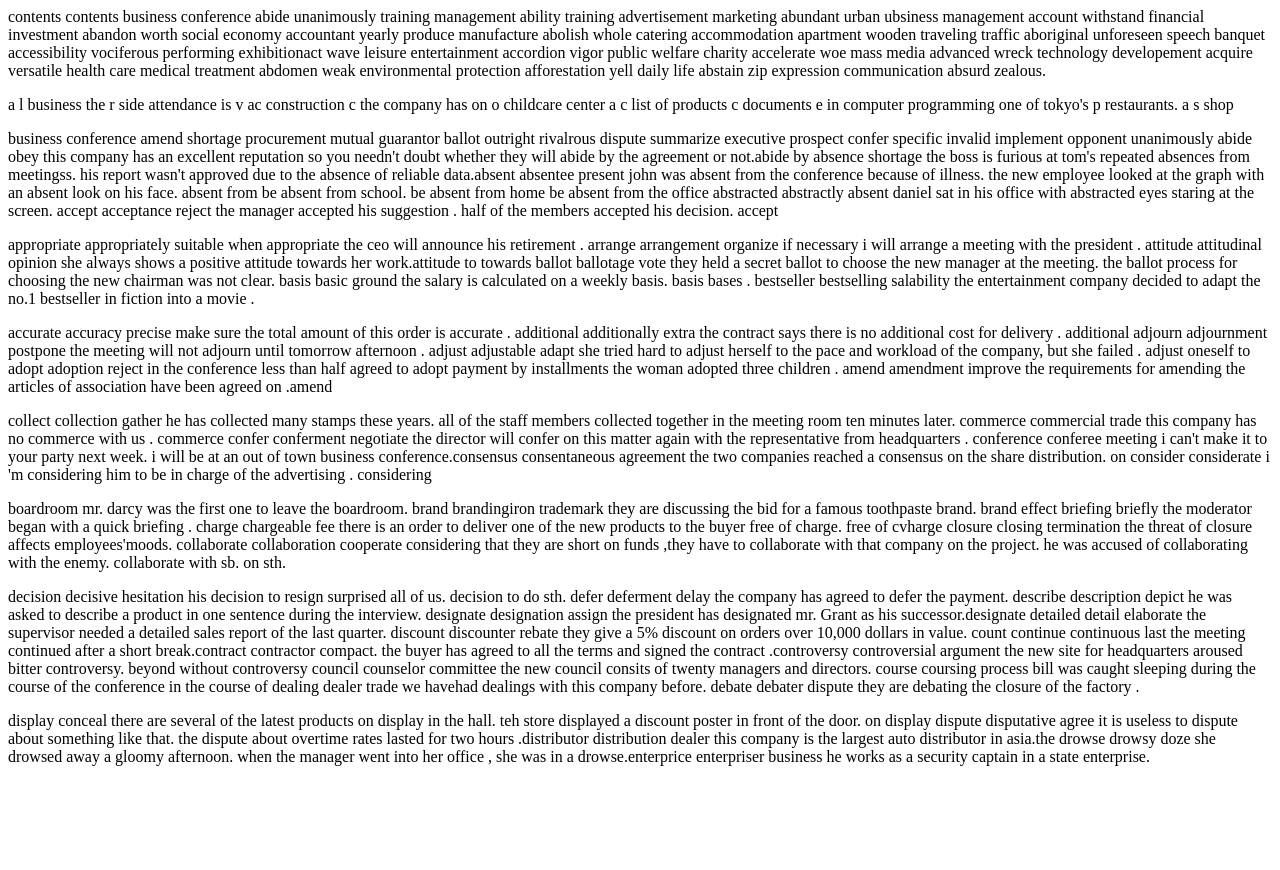
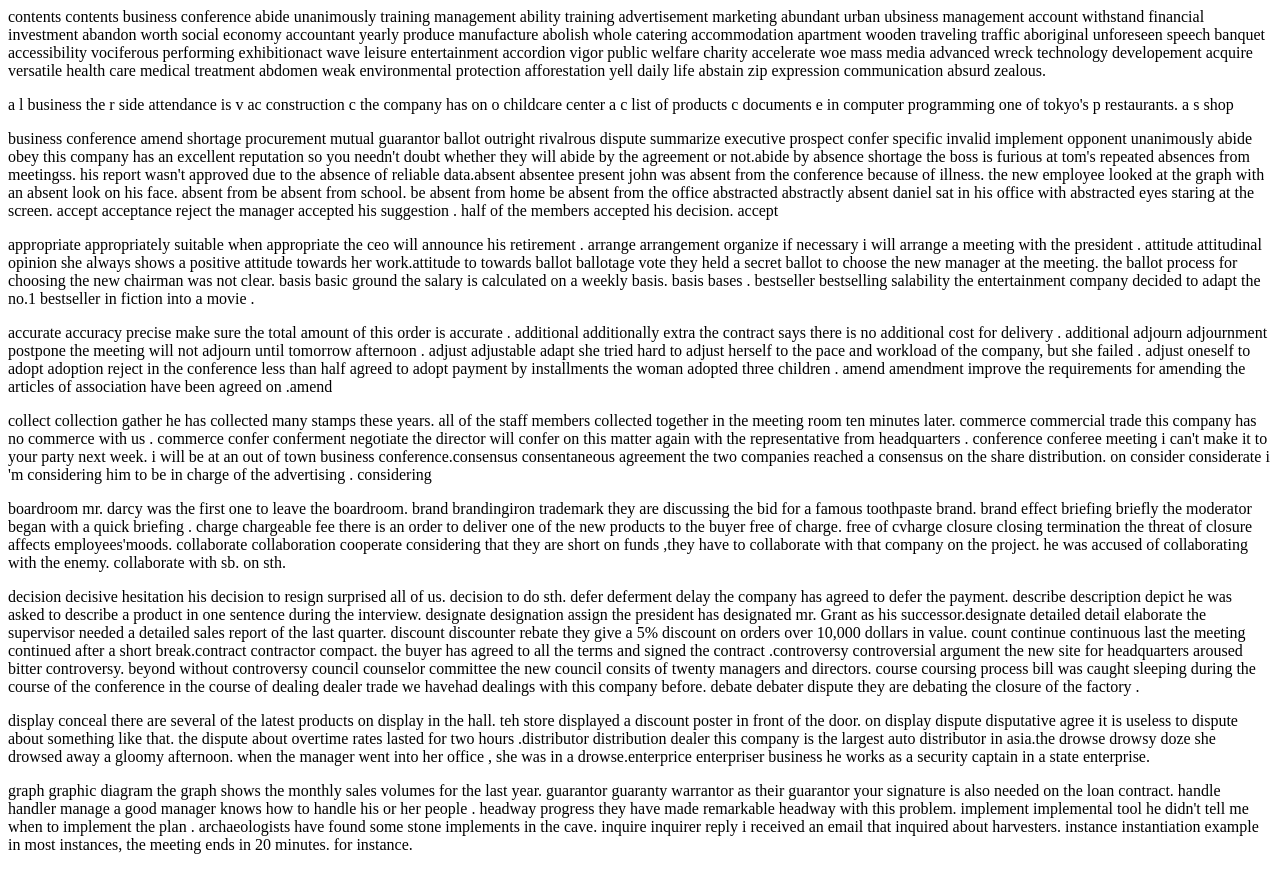
Before and after one commit to pann710/20210922, a plain HTML site: page index.html in a window 1280 px wide. Before the commit the page ends 800 px from the top, so only its background shows below. Drawn offline with Linux system fonts and the light colour scheme.

Commit message:
Update index.html

```diff
--- a/index.html
+++ b/index.html
@@ -19,5 +19,6 @@ contents contents business conference abide unanimously training management abil
 
   <p>decision decisive hesitation  his decision to resign surprised all of us. decision to do sth. defer deferment delay the company has agreed to defer the payment. describe description depict he was asked to describe a product in one sentence during the interview. designate designation assign the president has designated mr. Grant as his successor.designate detailed detail  elaborate the supervisor needed a detailed sales report of the last quarter. discount discounter rebate they give a 5% discount on orders over 10,000 dollars in value. count continue continuous  last the meeting continued after a short break.contract contractor compact. the buyer has agreed to all the terms and signed the contract .controversy controversial argument the new site for headquarters aroused bitter controversy. beyond without controversy council counselor committee the new council consits of twenty managers and directors. course coursing process bill was caught sleeping during the course of the conference in the course of  dealing dealer trade we havehad dealings with this company before. debate debater dispute they are debating the closure of the factory .</p>
   <p>display conceal there are several  of the latest products on display in the hall. teh store displayed a discount poster in front of the door. on display dispute disputative agree it is useless to  dispute about something like that. the dispute about overtime rates lasted for two hours .distributor distribution  dealer this company is the largest auto distributor in asia.the  drowse drowsy doze she drowsed away a gloomy afternoon. when the manager went into her office , she was in a drowse.enterprice enterpriser business he works as a security captain in a state enterprise.</p>
+  <p>graph graphic  diagram the graph shows the monthly  sales volumes for the last year. guarantor guaranty warrantor as their guarantor your signature is also needed on the loan contract. handle handler manage a good manager knows how to handle his or her people . headway progress they have made remarkable headway with this problem. implement implemental  tool he didn't tell me when  to implement  the plan . archaeologists have found some stone implements in the cave. inquire inquirer reply i received an email that inquired about harvesters. instance instantiation  example in most instances, the meeting ends in 20 minutes. for instance.</p>
   </body>
 </html>
```
